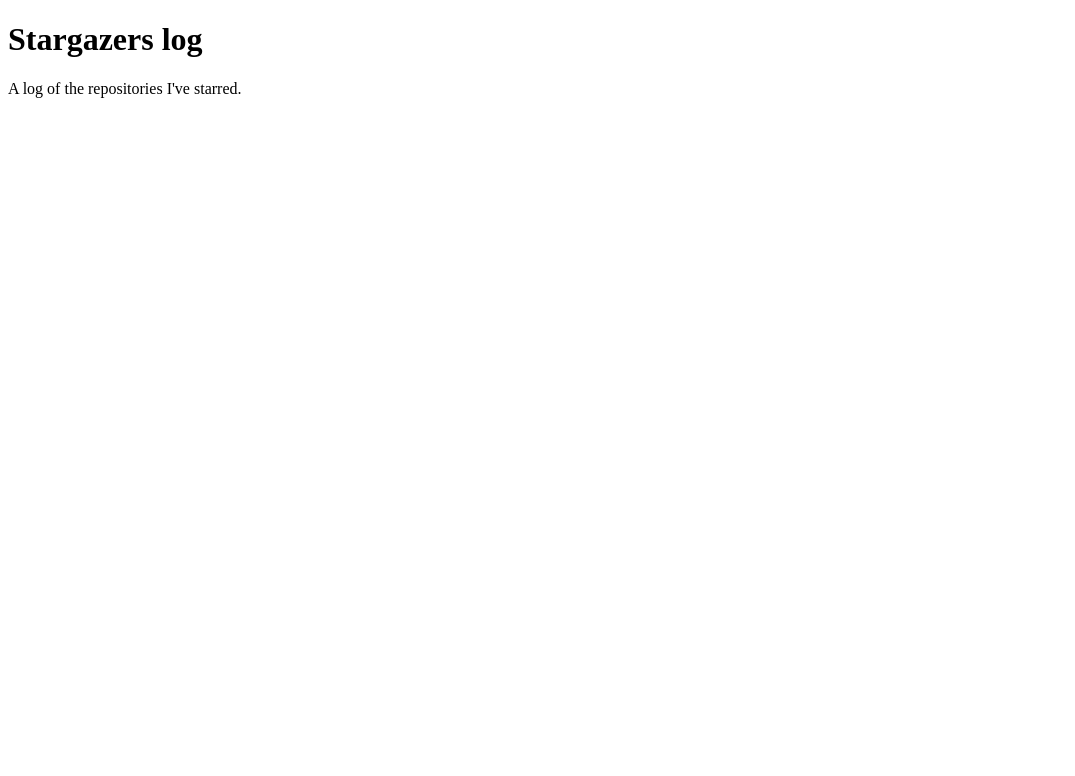
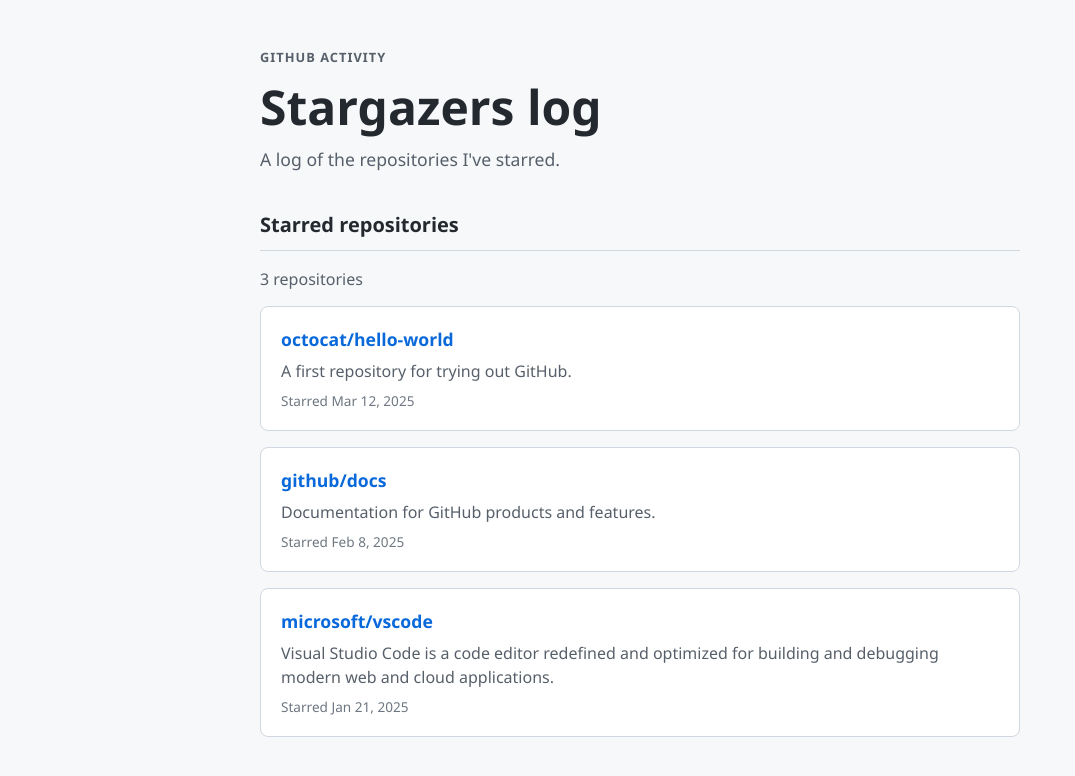
Before and after one commit to DaggerCracker/stargazers-log, a plain HTML site: page index.html in a window 1280 px wide. Shown: the whole page, without its empty margins (0-1075 px from the left). Drawn offline with Linux system fonts and the light colour scheme.

Commit message:
Add starred repositories list

```diff
--- /dev/null
+++ b/events.json
@@ -0,0 +1,20 @@
+[
+  {
+    "name": "octocat/hello-world",
+    "description": "A first repository for trying out GitHub.",
+    "url": "https://github.com/octocat/Hello-World",
+    "starredAt": "2025-03-12"
+  },
+  {
+    "name": "github/docs",
+    "description": "Documentation for GitHub products and features.",
+    "url": "https://github.com/github/docs",
+    "starredAt": "2025-02-08"
+  },
+  {
+    "name": "microsoft/vscode",
+    "description": "Visual Studio Code is a code editor redefined and optimized for building and debugging modern web and cloud applications.",
+    "url": "https://github.com/microsoft/vscode",
+    "starredAt": "2025-01-21"
+  }
+]
--- a/index.html
+++ b/index.html
@@ -2,10 +2,23 @@
 <html lang="en">
   <head>
     <meta charset="utf-8">
+    <meta name="viewport" content="width=device-width, initial-scale=1">
     <title>Stargazers log</title>
+    <link rel="stylesheet" href="style.css">
+    <script src="script.js" defer></script>
   </head>
   <body>
-    <h1>Stargazers log</h1>
-    <p>A log of the repositories I've starred.</p>
+    <main class="page">
+      <header class="page-header">
+        <p class="eyebrow">GitHub activity</p>
+        <h1>Stargazers log</h1>
+        <p>A log of the repositories I've starred.</p>
+      </header>
+      <section aria-labelledby="repositories-heading">
+        <h2 id="repositories-heading">Starred repositories</h2>
+        <p id="status" class="status" role="status">Loading repositories...</p>
+        <ul id="repository-list" class="repository-list"></ul>
+      </section>
+    </main>
   </body>
 </html>
--- /dev/null
+++ b/script.js
@@ -0,0 +1,63 @@
+const repositoryList = document.querySelector("#repository-list");
+const statusMessage = document.querySelector("#status");
+
+function formatDate(value) {
+  const date = new Date(`${value}T00:00:00`);
+
+  if (Number.isNaN(date.getTime())) {
+    return value;
+  }
+
+  return new Intl.DateTimeFormat(undefined, {
+    dateStyle: "medium"
+  }).format(date);
+}
+
+function renderRepositories(repositories) {
+  repositoryList.replaceChildren();
+
+  for (const repository of repositories) {
+    const item = document.createElement("li");
+    item.className = "repository";
+
+    const link = document.createElement("a");
+    link.href = repository.url;
+    link.textContent = repository.name;
+
+    const description = document.createElement("p");
+    description.className = "repository-description";
+    description.textContent = repository.description;
+
+    const date = document.createElement("p");
+    date.className = "repository-date";
+    date.textContent = `Starred ${formatDate(repository.starredAt)}`;
+
+    item.append(link, description, date);
+    repositoryList.append(item);
+  }
+
+  statusMessage.textContent = repositories.length
+    ? `${repositories.length} repositories`
+    : "No starred repositories yet.";
+}
+
+async function loadRepositories() {
+  try {
+    const response = await fetch("events.json");
+    if (!response.ok) {
+      throw new Error(`Request failed with status ${response.status}`);
+    }
+
+    const repositories = await response.json();
+    if (!Array.isArray(repositories)) {
+      throw new Error("Repository data must be a JSON array.");
+    }
+
+    renderRepositories(repositories);
+  } catch (error) {
+    statusMessage.textContent = "Could not load starred repositories.";
+    console.error("Failed to load events.json:", error);
+  }
+}
+
+loadRepositories();
--- /dev/null
+++ b/style.css
@@ -0,0 +1,103 @@
+:root {
+  color-scheme: light;
+  font-family: "Segoe UI", sans-serif;
+  color: #24292f;
+  background: #f6f8fa;
+}
+
+* {
+  box-sizing: border-box;
+}
+
+body {
+  margin: 0;
+  padding: 3rem 1.25rem;
+}
+
+.page {
+  max-width: 760px;
+  margin: 0 auto;
+}
+
+.page-header {
+  margin-bottom: 2.5rem;
+}
+
+.eyebrow {
+  margin-bottom: 0.5rem;
+  color: #57606a;
+  font-size: 0.8rem;
+  font-weight: 700;
+  letter-spacing: 0.08em;
+  text-transform: uppercase;
+}
+
+h1,
+h2,
+p {
+  margin-top: 0;
+}
+
+h1 {
+  margin-bottom: 0.5rem;
+  font-size: clamp(2rem, 6vw, 3rem);
+}
+
+.page-header > p:last-child {
+  color: #57606a;
+  font-size: 1.1rem;
+}
+
+h2 {
+  padding-bottom: 0.75rem;
+  border-bottom: 1px solid #d0d7de;
+  font-size: 1.25rem;
+}
+
+.status {
+  color: #57606a;
+}
+
+.repository-list {
+  display: grid;
+  gap: 1rem;
+  margin: 0;
+  padding: 0;
+  list-style: none;
+}
+
+.repository {
+  padding: 1.25rem;
+  border: 1px solid #d0d7de;
+  border-radius: 8px;
+  background: #fff;
+}
+
+.repository a {
+  color: #0969da;
+  font-size: 1.1rem;
+  font-weight: 650;
+  text-decoration: none;
+}
+
+.repository a:hover {
+  text-decoration: underline;
+}
+
+.repository-description {
+  margin: 0.5rem 0;
+  color: #57606a;
+  line-height: 1.5;
+}
+
+.repository-date {
+  margin: 0;
+  color: #6e7781;
+  font-size: 0.85rem;
+}
+
+@media (max-width: 480px) {
+  body {
+    padding-top: 2rem;
+  }
+}
```
